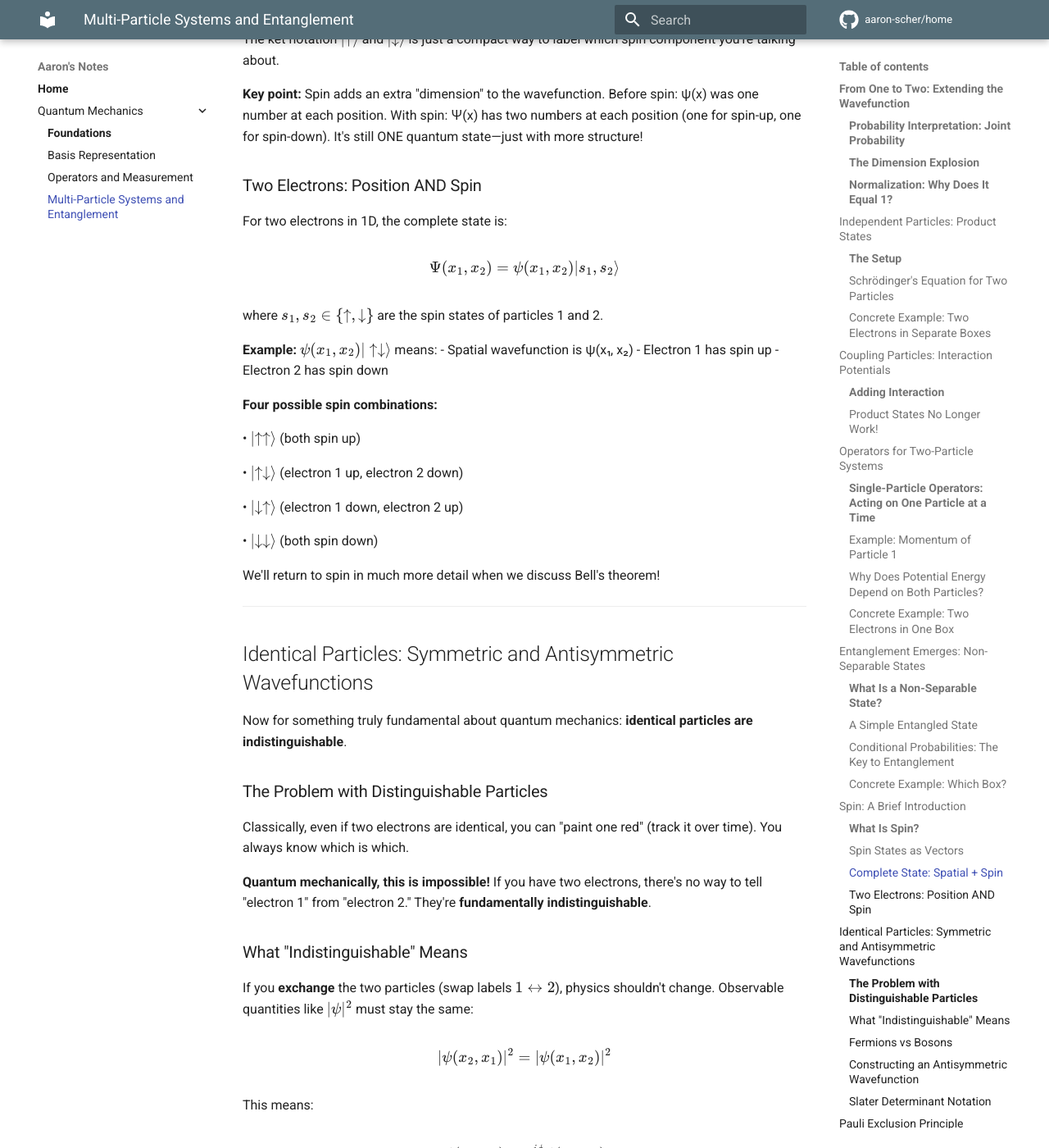
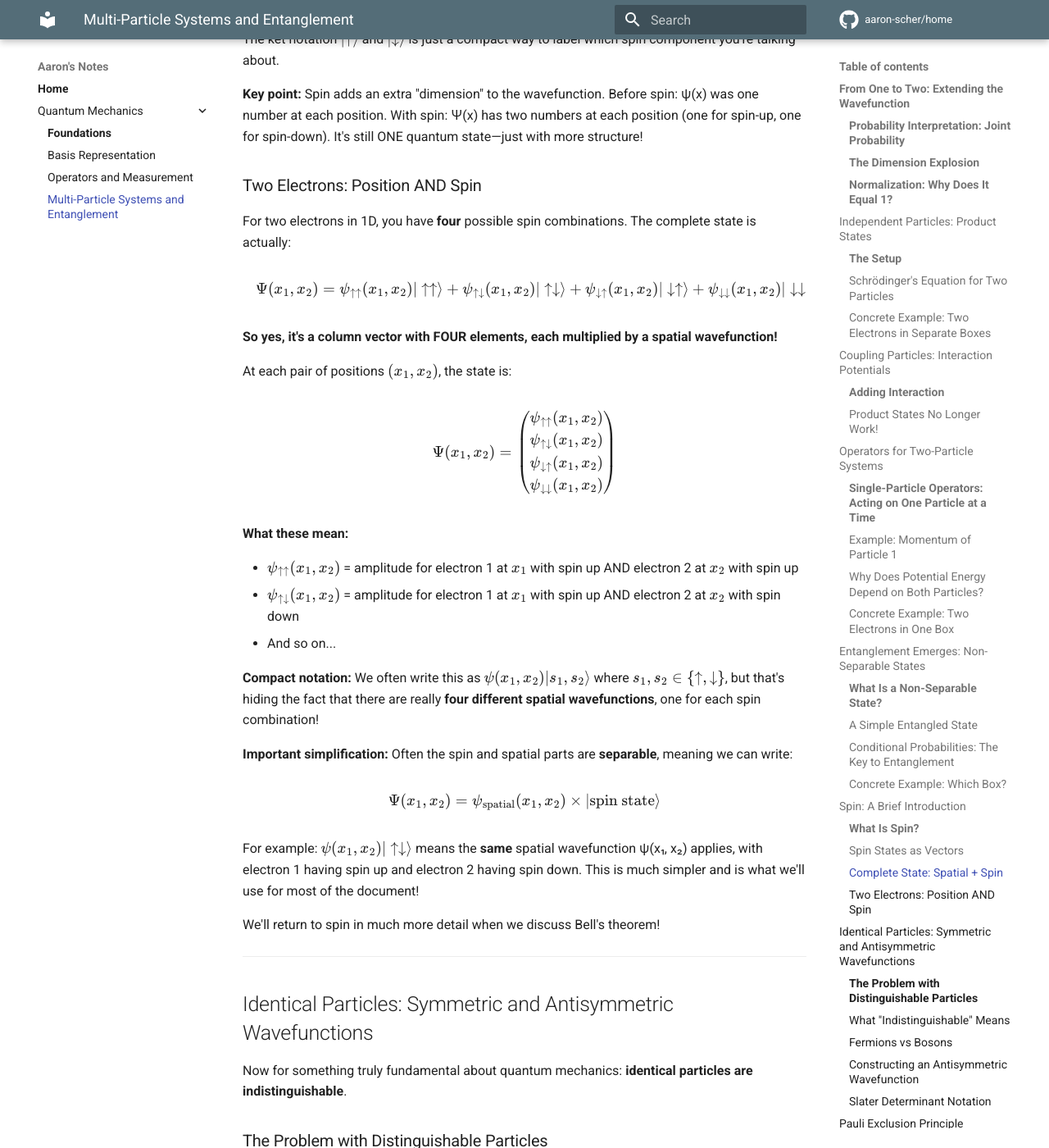
Before and after one commit to aaron-scher/home, an MkDocs documentation site: the page built from docs/quantum-mechanics/multi-particle-entanglement.md, in a window 1280 px wide and 1400 px high, scrolled down 15341 px. Shown: the whole window at 82% size. Built offline with MkDocs 1.6.1 and Material for MkDocs 9.7.7, drawn with Linux system fonts in a browser that asks for light colours; comment, search, counter and statistics services are not loaded.

Commit message:
Make explicit: two electrons = 4-component spinor (FOUR wavefunctions!)
Completely rewrote "Two Electrons: Position AND Spin" section (line 612-649):

KEY CLARIFICATION: "So yes, it's a column vector with FOUR elements,
each multiplied by a spatial wavefunction!"

Full expansion shown:
Ψ(x₁,x₂) = ψ↑↑(x₁,x₂)|↑↑⟩ + ψ↑↓(x₁,x₂)|↑↓⟩ + ψ↓↑(x₁,x₂)|↓↑⟩ + ψ↓↓(x₁,x₂)|↓↓⟩

Explicit 4-component column vector:
[ψ↑↑(x₁,x₂); ψ↑↓(x₁,x₂); ψ↓↑(x₁,x₂); ψ↓↓(x₁,x₂)]

Explained what each means (amplitude for specific position+spin config).

Added important simplification:
- Compact notation ψ(x₁,x₂)|s₁,s₂⟩ HIDES four different wavefunctions!
- Often use separable form: ψ_spatial(x₁,x₂) × |spin state⟩
- SAME spatial wavefunction for all spin combos (simpler!)

Addresses user confusion: "so does this mean a column with like four
elements and each element is multiplied by a wavefunction... or..."

🤖 Generated with [Claude Code](https://claude.com/claude-code)

Co-Authored-By: Claude <noreply@anthropic.com>

```diff
--- a/docs/quantum-mechanics/multi-particle-entanglement.md
+++ b/docs/quantum-mechanics/multi-particle-entanglement.md
@@ -611,28 +611,40 @@ The ket notation $|\uparrow\rangle$ and $|\downarrow\rangle$ is just a compact w
 
 ### Two Electrons: Position AND Spin
 
-For two electrons in 1D, the complete state is:
-
-$$
-\Psi(x_1, x_2) = \psi(x_1, x_2)|s_1, s_2\rangle
-$$
-
-where $s_1, s_2 \in \{\uparrow, \downarrow\}$ are the spin states of particles 1 and 2.
-
-**Example:** $\psi(x_1, x_2)|\uparrow\downarrow\rangle$ means:
-- Spatial wavefunction is ψ(x₁, x₂)
-- Electron 1 has spin up
-- Electron 2 has spin down
-
-**Four possible spin combinations:**
-
-• $|\uparrow\uparrow\rangle$ (both spin up)
-
-• $|\uparrow\downarrow\rangle$ (electron 1 up, electron 2 down)
-
-• $|\downarrow\uparrow\rangle$ (electron 1 down, electron 2 up)
-
-• $|\downarrow\downarrow\rangle$ (both spin down)
+For two electrons in 1D, you have **four** possible spin combinations. The complete state is actually:
+
+$$
+\Psi(x_1, x_2) = \psi_{\uparrow\uparrow}(x_1, x_2)|\uparrow\uparrow\rangle + \psi_{\uparrow\downarrow}(x_1, x_2)|\uparrow\downarrow\rangle + \psi_{\downarrow\uparrow}(x_1, x_2)|\downarrow\uparrow\rangle + \psi_{\downarrow\downarrow}(x_1, x_2)|\downarrow\downarrow\rangle
+$$
+
+**So yes, it's a column vector with FOUR elements, each multiplied by a spatial wavefunction!**
+
+At each pair of positions $(x_1, x_2)$, the state is:
+
+$$
+\Psi(x_1, x_2) = \begin{pmatrix}
+\psi_{\uparrow\uparrow}(x_1, x_2) \\
+\psi_{\uparrow\downarrow}(x_1, x_2) \\
+\psi_{\downarrow\uparrow}(x_1, x_2) \\
+\psi_{\downarrow\downarrow}(x_1, x_2)
+\end{pmatrix}
+$$
+
+**What these mean:**
+
+- $\psi_{\uparrow\uparrow}(x_1, x_2)$ = amplitude for electron 1 at $x_1$ with spin up AND electron 2 at $x_2$ with spin up
+- $\psi_{\uparrow\downarrow}(x_1, x_2)$ = amplitude for electron 1 at $x_1$ with spin up AND electron 2 at $x_2$ with spin down
+- And so on...
+
+**Compact notation:** We often write this as $\psi(x_1, x_2)|s_1, s_2\rangle$ where $s_1, s_2 \in \{\uparrow, \downarrow\}$, but that's hiding the fact that there are really **four different spatial wavefunctions**, one for each spin combination!
+
+**Important simplification:** Often the spin and spatial parts are **separable**, meaning we can write:
+
+$$
+\Psi(x_1, x_2) = \psi_{\text{spatial}}(x_1, x_2) \times |\text{spin state}\rangle
+$$
+
+For example: $\psi(x_1, x_2)|\uparrow\downarrow\rangle$ means the **same** spatial wavefunction ψ(x₁, x₂) applies, with electron 1 having spin up and electron 2 having spin down. This is much simpler and is what we'll use for most of the document!
 
 We'll return to spin in much more detail when we discuss Bell's theorem!
 
```
